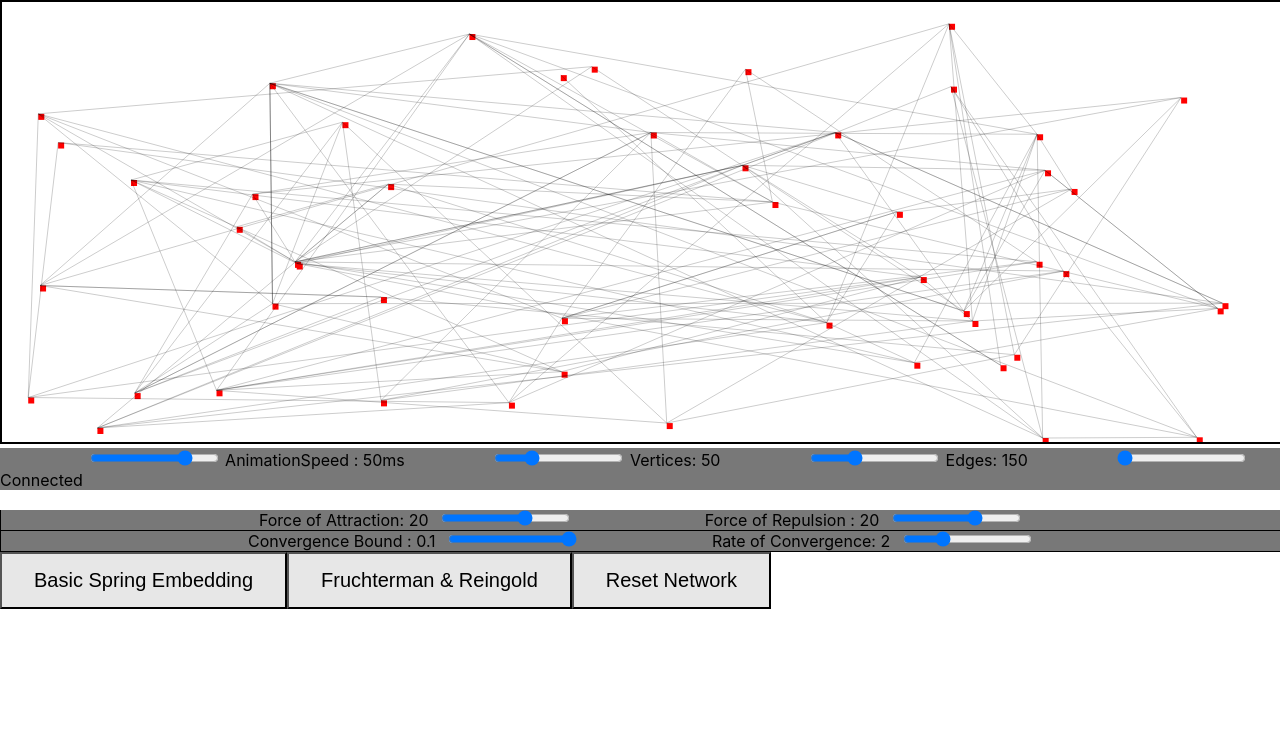
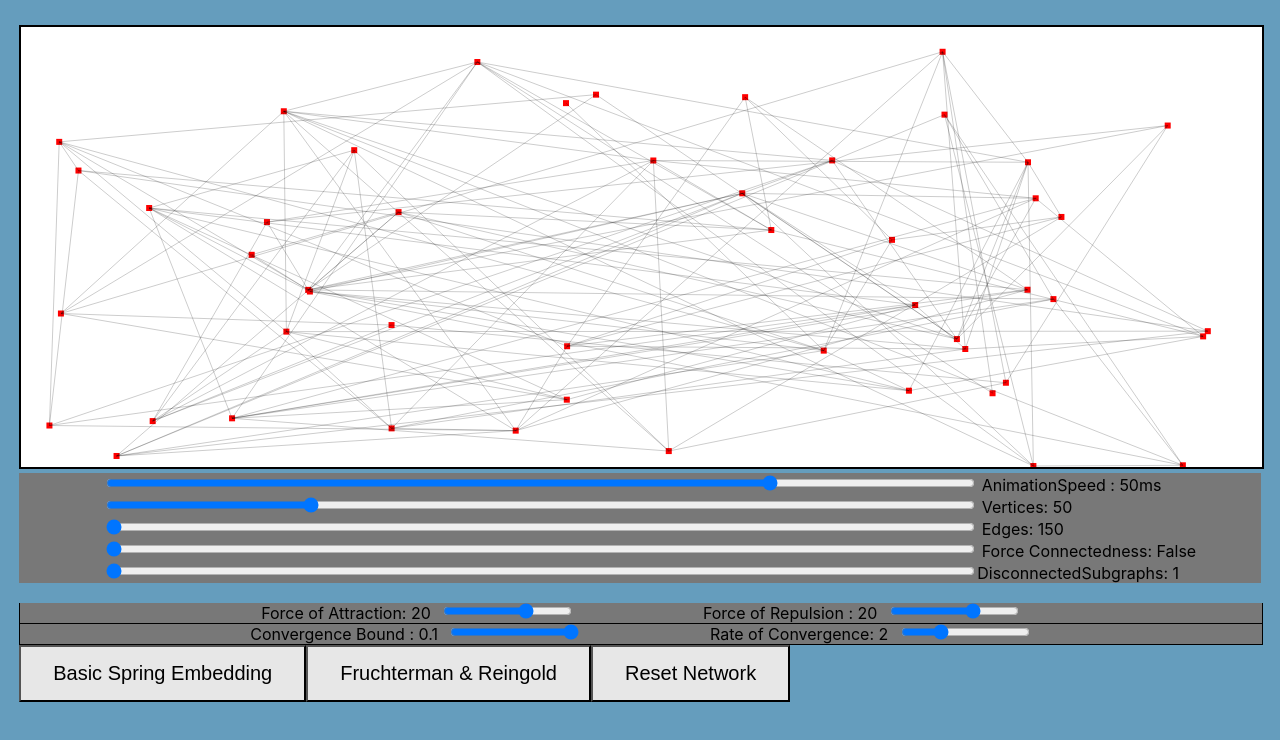
Before and after one commit to alexandreLamarre/Network-Analysis-Visualization, a React (Create React App) app in the folder networks/: page / in a window 1280 px wide. Shown: the top 740 px of the page. Built offline with nearby package versions, Linux system fonts and the light colour scheme.

Commit message:
No more duplicate edges or self connecting edges + other visual updates

```diff
--- a/networks/src/App.css
+++ b/networks/src/App.css
@@ -1,3 +1,11 @@
 .App{
-  background-color: "blue";
+  height: 100%;
+  width: 100%;
+  display: inline-flex;
+  flex-direction: column;
+  align-items: center;
 }
+
+.AppElements{
+  width: 97%;
+}
--- a/networks/src/App.js
+++ b/networks/src/App.js
@@ -5,7 +5,9 @@ import NetworkVisualizer from "./Network";
 function App() {
   return (
     <div className="App">
-      <NetworkVisualizer/>
+      <div className = "AppElements">
+        <NetworkVisualizer/>
+      </div>
     </div>
   );
 }
--- a/networks/src/Network.css
+++ b/networks/src/Network.css
@@ -1,16 +1,20 @@
 .networkCanvas{
+  margin-top: 2%;
   background-color: #FFFFFF;
   border: #000000 2px solid;
 }
+.network{
 
+}
 .sliders{
-  margin-top: 0%;
+  margin-top: 0px;
   background: #787878;
   width:100%;
   flex-basis: 33%;
 }
 
 .slider{
+  width: 70%;
   margin-left: 7%
 }
 
--- a/networks/src/Network.js
+++ b/networks/src/Network.js
@@ -4,6 +4,7 @@ import {fruchtermanReingold} from "./NetworkAlgorithms/FruchtermanReingold";
 
 import "./Network.css";
 
+var MAX_EDGES = 400;
 
 class NetworkVisualizer extends React.Component{
   constructor(props){
@@ -25,20 +26,22 @@ class NetworkVisualizer extends React.Component{
       eps: 0.1,
       iterations: 100,
       maxtimeouts: 0,
-      connected : false,
+      connected : "False",
       maxDegree: Infinity,
       disconnected: 1,
+      maxEdges: 0,
+      minEdges: 30,
     };
 
     this.stateRef = React.createRef(this.state);
   }
 
   componentDidMount(){
-    const w = window.innerWidth * 1;
+    const w = window.innerWidth * 0.97;
     const h = window.innerHeight * 0.55;
 
-    const [vertices, edges] = createRandomNetwork(w, h, this.state.numV, this.state.numE);
-    this.setState({width: w, height: h, vertices: vertices, edges: edges});
+    const [vertices, edges, maxedges] = createRandomNetwork(w, h, this.state.numV, this.state.numE);
+    this.setState({width: w, height: h, vertices: vertices, edges: edges, maxEdges: maxedges});
   }
 
   componentDidUpdate(){
@@ -55,8 +58,8 @@ class NetworkVisualizer extends React.Component{
       ctx.globalAlpha = 0.2;
       const index1 = this.state.edges[j][0];
       const index2 = this.state.edges[j][1];
-      ctx.moveTo(this.state.vertices[index1][0],this.state.vertices[index1][1] );
-      ctx.lineTo(this.state.vertices[index2][0],this.state.vertices[index2][1] );
+      ctx.moveTo(this.state.vertices[index1][0]+3,this.state.vertices[index1][1]+3 );
+      ctx.lineTo(this.state.vertices[index2][0]+3,this.state.vertices[index2][1]+3 );
       // ctx.moveTo(this.state.vertices[j][0][0]+3, this.state.edges[j][0][1]+3);
       // ctx.lineTo(this.state.edges[j][1][0]+3, this.state.edges[j][1][1]+3);
       ctx.stroke();
@@ -108,12 +111,6 @@ class NetworkVisualizer extends React.Component{
     this.setState({maxtimeouts: x});
   }
 
-  resetNetwork(){
-    const [vertices, edges] = createRandomNetwork(this.state.width, this.state.height, this.state.numV, this.state.numE, this.state.width, this.state.height);
-
-    this.setState({vertices: vertices, edges: edges, sorted:false})
-  }
-
   setVertices(v){
     this.setState({numV: v});
     this.resetNetwork();
@@ -147,9 +144,28 @@ class NetworkVisualizer extends React.Component{
   setEpsilon(v){
     this.setState({eps:v})
   }
+
+  setConnected(v){
+    // console.log(v);
+    const value = parseInt(v);
+    if(value === 0)this.setState({connected:"False"});
+    if(value === 1)this.setState({connected:"True"})
+  }
+
+  setDisconnectedSubgraphs(v){
+    console.log(v);
+    const value = parseInt(v);
+    this.setState({disconnected: value})
+  }
+
+  resetNetwork(){
+    const [vertices, edges, maxedges] = createRandomNetwork(this.state.width, this.state.height, this.state.numV, this.state.numE, this.state.width, this.state.height);
+
+    this.setState({vertices: vertices, edges: edges, sorted:false, maxEdges:maxedges})
+  }
   render(){
 
-    return <div>
+    return <div className = "network">
             <canvas
             className = "networkCanvas" ref = {this.canvas}>
             </canvas>
@@ -164,10 +180,10 @@ class NetworkVisualizer extends React.Component{
               onInput = {(event)=> this.setAnimationSpeed(event.target.value)}
               disabled = {this.state.running}>
               </input>
-              <label for="speed"> AnimationSpeed : {this.state.animationSpeed}ms</label>
+              <label> AnimationSpeed : {this.state.animationSpeed}ms</label>
               <input
               type = "range"
-              min = "15"
+              min = "20"
               max = "150"
               defaultValue = "50"
               step = "1"
@@ -176,19 +192,20 @@ class NetworkVisualizer extends React.Component{
               disabled = {this.state.running}
               onInput = {(event) => this.setVertices(event.target.value)}>
               </input>
-              <label> Vertices: {this.state.numV}</label>
+              <label> Vertices: {this.state.vertices.length}</label>
               <input
               type = "range"
-              min = "30"
-              max = "400"
-              defaultValue = "150"
+              min = {this.state.minEdges}
+              max = {this.state.maxEdges}
+              defaultValue = {this.state.edges.length}
               step = "1"
               className = "slider"
               name = "weight"
               disabled = {this.state.running}
               onInput = {(event) => this.setEdges(event.target.value)}>
               </input>
-              <label> Edges: {this.state.numE}</label>
+              <label> Edges: {this.state.edges.length}</label>
+              <br/>
               <input
               type = "range"
               min = "0"
@@ -196,11 +213,27 @@ class NetworkVisualizer extends React.Component{
               defaultValue = "0"
               step = "1"
               className = "slider"
+              onInput = {(event) => this.setConnected(event.target.value)}
               disabled = {this.state.running}>
               </input>
-              <label> Connected </label>
+              <label> Force Connectedness: {this.state.connected} </label>
+              <input
+              type = "range"
+              min = "1"
+              max = "10"
+              step = "1"
+              defaultValue = "1"
+              className = "slider"
+              onInput = {(event) => this.setDisconnectedSubgraphs(event.target.value)}
+              disabled = {this.state.running}>
+              </input>
+              <label>
+              DisconnectedSubgraphs: {this.state.disconnected}
+              </label>
             </div>
             <br/>
+
+
             <div className = "sliders2">
               <label> Force of Attraction: {this.state.cspring}</label>
               <input className = "slider2"
@@ -265,18 +298,57 @@ class NetworkVisualizer extends React.Component{
 
 export default NetworkVisualizer;
 
-function createRandomNetwork(maxWidth, maxHeight, numV, numE){
-  //create random vertices
+// function createRandomNetwork(maxWidth, maxHeight, numV, numE){
+//   //create random vertices
+//   let vertices = [];
+//   for(let i = 0; i< numV; i++){
+//     vertices.push(createRandomPos(maxWidth, maxHeight))
+//   }
+//   let edges = [];
+//   for(let i = 0; i<numE; i++){
+//     edges.push(connectRandomVertices(vertices.length, vertices))
+//   }
+//
+//   return [vertices,edges];
+// }
+
+function createRandomNetwork(maxWidth, maxHeight, numV, numE, maxd, conn){
+  let max_d = maxd === undefined? Infinity: maxd;
+  let connected = conn === undefined? true: conn;
+  const maxDegree = Math.min(numV-1, max_d);
+  let maxEdges = Math.floor((maxDegree*numV)/2)
+  const maxEdgesValue = maxEdges;
+  console.log("maxedges")
+  console.log(maxEdges);
   let vertices = [];
-  for(let i = 0; i< numV; i++){
-    vertices.push(createRandomPos(maxWidth, maxHeight))
+  for(let i = 0; i < numV; i ++){
+    vertices.push(createRandomPos(maxWidth, maxHeight));
   }
+  const degree_array = []; // create adjacency matrix to check duplicate edges/ connectedness/ max degrees
+  for(let i = 0; i < numV; i++){
+    degree_array.push(0);
+  }
+  let already_connected = new Map();
   let edges = [];
-  for(let i = 0; i<numE; i++){
-    edges.push(connectRandomVertices(vertices.length, vertices))
+  let remainingEdges = numE;
+  while(remainingEdges > 0 && maxEdges >= 0){
+      const [random1, random2] = connectRandomVertices(vertices.length, vertices);
+      const indexTo = random1.toString()+random2.toString();
+      const indexFrom = random2.toString()+random1.toString();
+
+      if(already_connected.get(indexTo) === undefined){
+        edges.push([random1, random2]);
+        already_connected.set(indexTo, true);
+        already_connected.set(indexFrom, true);
+        remainingEdges --;
+        maxEdges --;
+      }
   }
-
-  return [vertices,edges];
+  console.log("actual edges");
+  console.log(edges.length);
+  console.log("actual number of vertices");
+  console.log(vertices.length);
+  return [vertices,edges,Math.min(maxEdgesValue, MAX_EDGES)];
 }
 
 function createRandomPos(maxWidth, maxHeight){
@@ -288,3 +360,11 @@ function connectRandomVertices(end, vertices){
   var random2 = Math.floor(Math.random()*end);
   return [random1, random2];
 }
+
+function pickRandomVertex(array){
+  return Math.floor(Math.random()*array.length)
+}
+
+function removeFromArray(array, index){
+  return array.slice(0,index).concat(array.slice(index+1))
+}
--- a/networks/src/index.css
+++ b/networks/src/index.css
@@ -1,4 +1,5 @@
 body {
+  background-color: #659DBD;
   margin: 0;
   font-family: -apple-system, BlinkMacSystemFont, 'Segoe UI', 'Roboto', 'Oxygen',
     'Ubuntu', 'Cantarell', 'Fira Sans', 'Droid Sans', 'Helvetica Neue',
```
